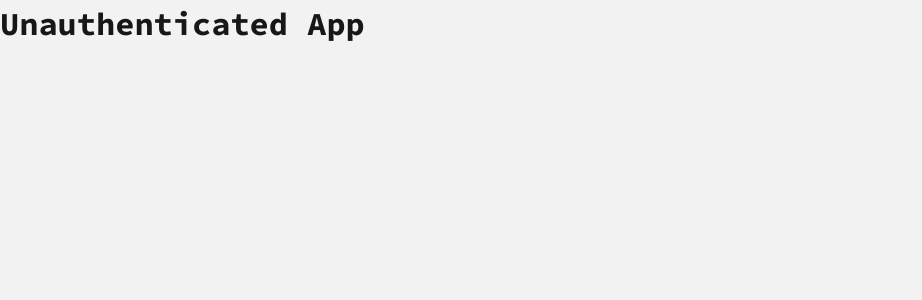
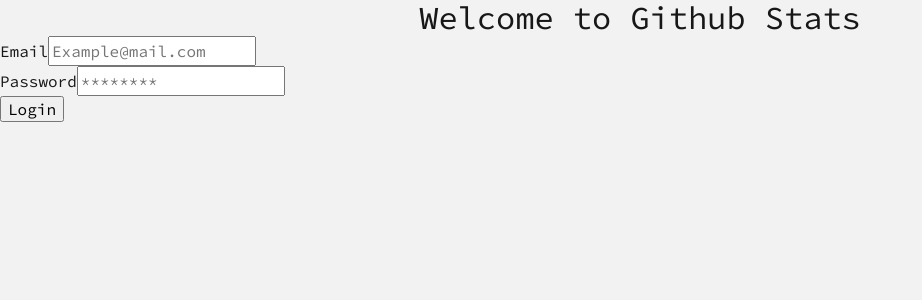
Before and after one commit to AlexMamani85/-github-stats-c6-week18-team6_New, a React (Create React App) app: page / in a window 1280 px wide. Shown: the top 300 px of the page, without its empty margins (0-922 px from the left). Built offline with nearby package versions, Linux system fonts and the light colour scheme.

Commit message:
add: login without styles

```diff
--- a/src/UnauthenticatedApp.js
+++ b/src/UnauthenticatedApp.js
@@ -1,7 +1,21 @@
+import styled from "@emotion/styled";
+import LoginPage from "./pages/login-page";
+import { colors } from "./styles/colors";
+import { typography } from "./styles/typography";
+
+const PageTitle = styled.h1`
+  color: ${colors.black};
+  font-size: ${typography.head.md};
+  line-height: ${typography.head.md};
+  text-align: center;
+  font-weight: 400;
+`;
+
 const UnauthenticatedApp = () => {
   return (
     <div>
-      <h1>Unauthenticated App</h1>
+      <PageTitle>Welcome to Github Stats</PageTitle>
+      <LoginPage />
     </div>
   );
 };
--- a/src/context/auth.context.js
+++ b/src/context/auth.context.js
@@ -1,6 +1,6 @@
 import { createContext, useContext, useState } from "react";
 // import { tokenKey } from "../config";
-import * as auth from "./auth-service";
+import * as auth from "../services/auth-service";
 
 const AuthContext = createContext();
 
@@ -23,8 +23,8 @@
   );
 };
 
-const useAuth = () => {
+function useAuth() {
   return useContext(AuthContext);
-};
+}
 
 export { AuthProvider, useAuth };
--- a/src/index.js
+++ b/src/index.js
@@ -3,12 +3,15 @@
 import App from "./App";
 import { Global } from "@emotion/react";
 import { global, reset } from "./styles";
+import { AuthProvider } from "./context/auth.context";
 
 const root = ReactDOM.createRoot(document.getElementById("root"));
 root.render(
   <>
     <Global styles={global} />
     <Global styles={reset} />
-    <App />
+    <AuthProvider>
+      <App />
+    </AuthProvider>
   </>
 );
--- a/src/pages/login-page.js
+++ b/src/pages/login-page.js
@@ -0,0 +1,54 @@
+import { useState } from "react";
+import Input from "../components/input/input";
+import { useAuth } from "../context/auth.context";
+
+const LoginPage = () => {
+  const [formData, setFormData] = useState({
+    email: "",
+    password: "",
+  });
+
+  const { login } = useAuth();
+
+  const { email, password } = formData;
+
+  const onChange = (e) =>
+    setFormData({ ...formData, [e.target.name]: e.target.value });
+
+  const onSubmit = (e) => {
+    e.preventDefault();
+    login(formData);
+  };
+
+  return (
+    <div>
+      <form onSubmit={onSubmit}>
+        <div>
+          <Input
+            type="email"
+            name="email"
+            value={email}
+            onChange={onChange}
+            label="Email"
+            placeholder="Example@mail.com"
+            required
+          />
+        </div>
+        <div>
+          <Input
+            type="password"
+            name="password"
+            value={password}
+            onChange={onChange}
+            required
+            label="Password"
+            placeholder="********"
+          />
+        </div>
+        <input type="submit" value="Login" />
+      </form>
+    </div>
+  );
+};
+
+export default LoginPage;
--- a/src/services/auth-service.js
+++ b/src/services/auth-service.js
@@ -1,10 +1,9 @@
 import { tokenKey } from "../config";
-import { collectionClient } from "./collection-client";
+import collectionClient from "./collection-client";
 
-export function login(credentials) {
-  return collectionClient("/login", { body: credentials }).then((data) => {
-    const { token, ...user } = data;
-    sessionStorage.setItem(tokenKey, token);
-    return user;
-  });
+export async function login(credentials) {
+  const data = await collectionClient("/login", { body: credentials });
+  const { token, ...user } = data;
+  sessionStorage.setItem(tokenKey, token);
+  return user;
 }
```
